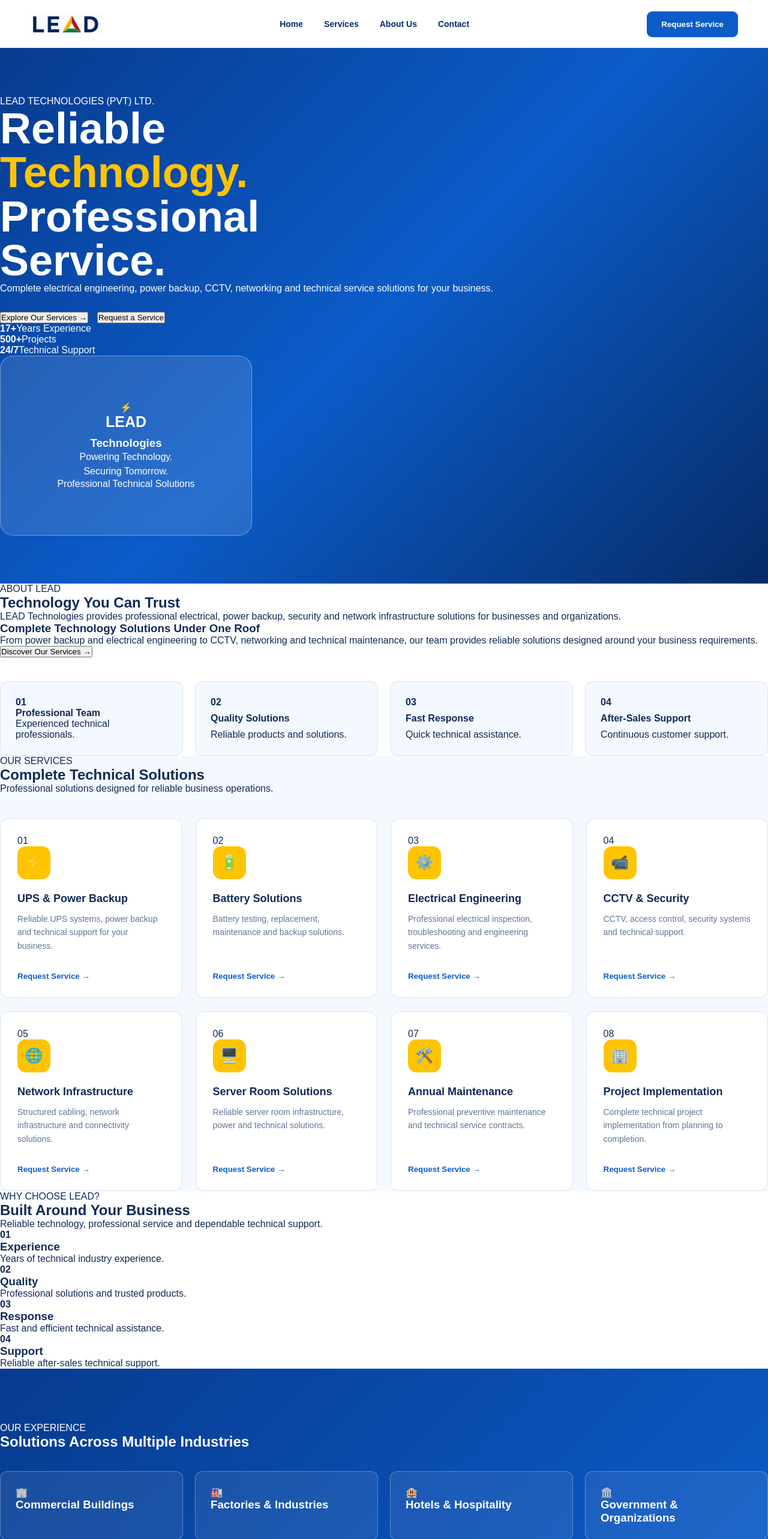
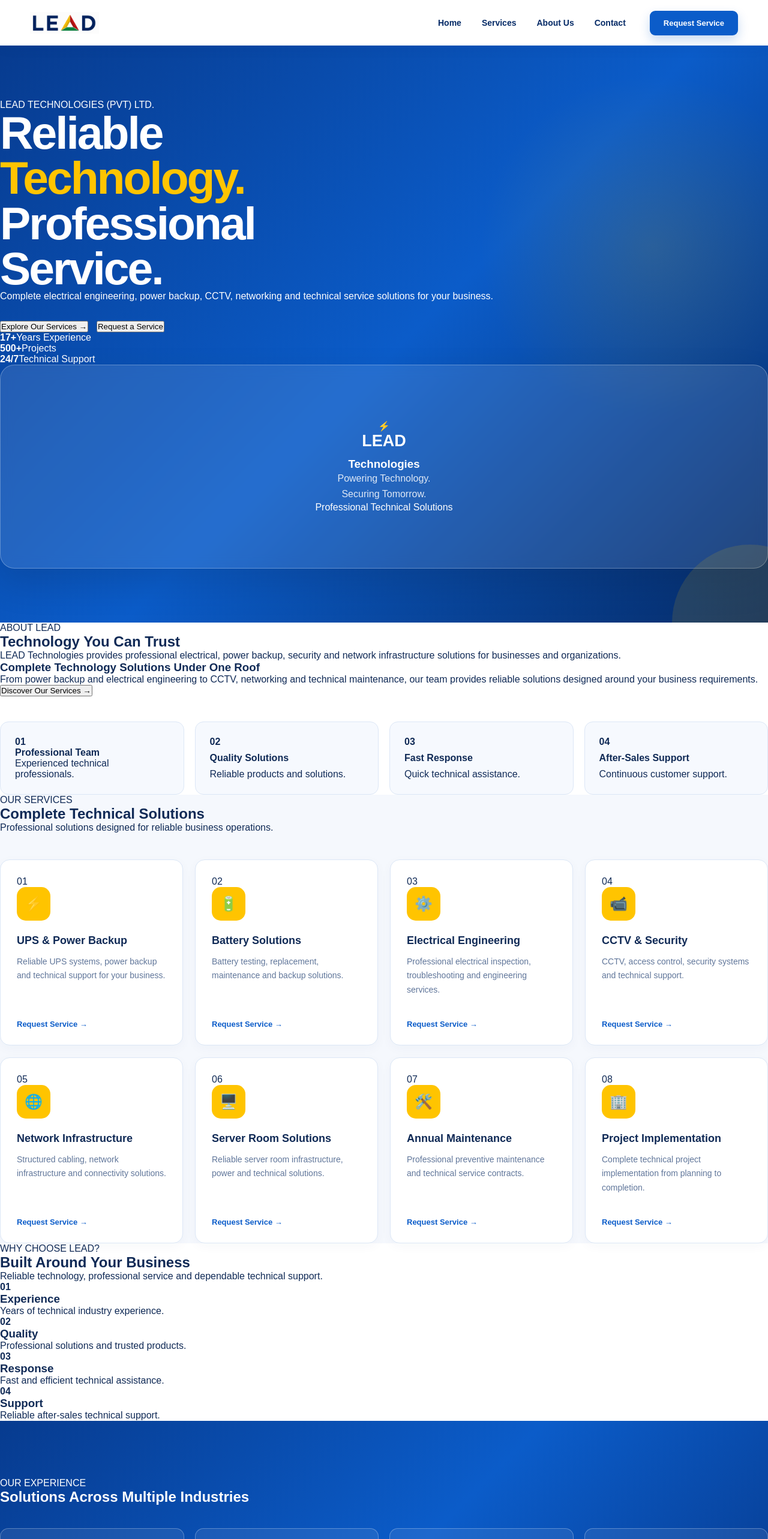
Before and after one commit to nalinharshanath/lead-service, a React (Vite) app: page / in a window 1280 px wide. Shown: the top 2566 px of the page at 60% size. Built offline with nearby package versions, Linux system fonts and the light colour scheme.

Commit message:
Improve LEAD Technologies website design

```diff
--- a/src/App.css
+++ b/src/App.css
@@ -10,90 +10,148 @@
 
 body {
   margin: 0;
-  font-family: Arial, sans-serif;
-  background: #ffffff;
+  font-family: Arial, Helvetica, sans-serif;
+  background: #fff;
   color: #102a56;
 }
 
-#root {
-  width: 100%;
-  min-height: 100vh;
+button,
+a {
+  font-family: inherit;
 }
 
+button {
+  cursor: pointer;
+}
+
+#root,
 .app {
   width: 100%;
   min-height: 100vh;
 }
 
-/* NAVBAR */
+/* =========================
+   NAVBAR
+========================= */
 
 .navbar {
+  position: sticky;
+  top: 0;
+  z-index: 1000;
   width: 100%;
-  height: 80px;
-  background: white;
-  border-bottom: 1px solid #e5e5e5;
+  height: 76px;
+  background: rgba(255, 255, 255, 0.97);
+  border-bottom: 1px solid #e5edf7;
+  box-shadow: 0 4px 20px rgba(6, 43, 103, 0.06);
 }
 
 .nav-inner {
   width: 1180px;
-  max-width: calc(100% - 40px);
-  height: 80px;
-  margin: 0 auto;
+  max-width: calc(100% - 48px);
+  height: 76px;
+  margin: auto;
 
   display: flex;
   align-items: center;
   justify-content: space-between;
+  gap: 40px;
+}
+
+.logo {
+  display: flex;
+  align-items: center;
 }
 
 .logo img {
-  width: 120px;
+  width: 115px;
+  height: auto;
   display: block;
 }
 
 .navbar nav {
   display: flex;
-  gap: 35px;
+  align-items: center;
+  gap: 34px;
+  margin-left: auto;
 }
 
 .navbar nav a {
   color: #062b67;
   text-decoration: none;
   font-size: 14px;
-  font-weight: 600;
+  font-weight: 700;
+  transition: color 0.2s ease;
+}
+
+.navbar nav a:hover {
+  color: #0b5cc9;
 }
 
 .nav-button {
   border: none;
   background: #0b5cc9;
-  color: white;
-  padding: 14px 24px;
+  color: #fff;
+  padding: 13px 23px;
   border-radius: 9px;
+  font-size: 13px;
   font-weight: 700;
+  box-shadow: 0 8px 18px rgba(11, 92, 201, 0.22);
+  transition: all 0.25s ease;
 }
 
-/* HERO */
+.nav-button:hover {
+  background: #084fae;
+  transform: translateY(-2px);
+}
+
+/* =========================
+   HERO
+========================= */
 
 .hero {
-  width: 100%;
-  min-height: 600px;
-  background: linear-gradient(135deg, #073b8f, #0b5cc9, #062b67);
+  position: relative;
+  overflow: hidden;
+  min-height: 650px;
+  padding: 90px 0;
+
+  background:
+    radial-gradient(
+      circle at 85% 35%,
+      rgba(255, 196, 0, 0.13),
+      transparent 23%
+    ),
+    linear-gradient(135deg, #073b8f 0%, #0b5cc9 52%, #062b67 100%);
+
   color: white;
-  padding: 80px 0;
+}
+
+.hero::after {
+  content: "";
+  position: absolute;
+  width: 260px;
+  height: 260px;
+  right: -100px;
+  bottom: -130px;
+  border-radius: 50%;
+  background: rgba(255, 196, 0, 0.12);
 }
 
 .hero-content {
+  position: relative;
+  z-index: 2;
+
   width: 1180px;
-  max-width: calc(100% - 40px);
-  margin: 0 auto;
+  max-width: calc(100% - 48px);
+  margin: auto;
 
   display: grid;
-  grid-template-columns: 1fr 420px;
-  gap: 70px;
+  grid-template-columns: minmax(0, 1fr) 420px;
+  gap: 80px;
   align-items: center;
 }
 
 .hero-left {
-  width: 100%;
+  max-width: 720px;
 }
 
 .eyebrow {
@@ -101,12 +159,13 @@
   font-size: 13px;
   font-weight: 800;
   letter-spacing: 2px;
-  margin-bottom: 20px;
+  margin-bottom: 22px;
 }
 
 .hero h1 {
-  font-size: 72px;
-  line-height: 1.02;
+  font-size: clamp(56px, 6vw, 82px);
+  line-height: 0.98;
+  letter-spacing: -3px;
   font-weight: 800;
   margin: 0;
 }
@@ -116,47 +175,64 @@
 }
 
 .hero-description {
-  margin-top: 25px;
-  max-width: 650px;
+  max-width: 670px;
+  margin-top: 28px;
+  color: rgba(255, 255, 255, 0.88);
   font-size: 17px;
   line-height: 1.7;
 }
 
 .hero-buttons {
   display: flex;
-  gap: 15px;
-  margin-top: 30px;
+  gap: 14px;
+  margin-top: 32px;
 }
 
 .primary-button,
 .secondary-button {
-  padding: 15px 24px;
+  min-height: 48px;
+  padding: 13px 23px;
   border-radius: 9px;
   font-size: 14px;
   font-weight: 700;
-  cursor: pointer;
+  transition: all 0.25s ease;
 }
 
 .primary-button {
   border: none;
   background: #ffc400;
   color: #062b67;
+  box-shadow: 0 8px 20px rgba(0, 0, 0, 0.12);
+}
+
+.primary-button:hover {
+  background: #ffd43b;
+  transform: translateY(-2px);
 }
 
 .secondary-button {
-  border: 1px solid white;
+  border: 1px solid rgba(255, 255, 255, 0.7);
   background: transparent;
-  color: white;
+  color: #fff;
 }
 
+.secondary-button:hover {
+  background: rgba(255, 255, 255, 0.12);
+  transform: translateY(-2px);
+}
+
+/* Hero Card */
+
 .hero-card {
-  width: 420px;
-  min-height: 300px;
+  width: 100%;
+  min-height: 340px;
+  padding: 40px;
 
-  border: 1px solid rgba(255,255,255,.35);
-  border-radius: 22px;
+  border: 1px solid rgba(255, 255, 255, 0.28);
+  border-radius: 24px;
 
-  background: rgba(255,255,255,.12);
+  background: rgba(255, 255, 255, 0.11);
+  backdrop-filter: blur(10px);
 
   display: flex;
   flex-direction: column;
@@ -164,41 +240,49 @@
   align-items: center;
 
   text-align: center;
+
+  box-shadow: 0 25px 60px rgba(0, 0, 0, 0.12);
 }
 
 .hero-icon {
-  width: 70px;
-  height: 70px;
-  background: #ffc400;
-  border-radius: 18px;
+  width: 72px;
+  height: 72px;
 
   display: flex;
   align-items: center;
   justify-content: center;
 
+  background: #ffc400;
+  color: #062b67;
+  border-radius: 18px;
+
   font-size: 30px;
-  margin-bottom: 20px;
+  margin-bottom: 22px;
+  box-shadow: 0 12px 25px rgba(0, 0, 0, 0.12);
 }
 
 .hero-card h2 {
-  font-size: 25px;
-  margin-bottom: 10px;
+  font-size: 27px;
+  margin-bottom: 12px;
 }
 
 .hero-card p {
-  margin: 3px;
+  margin: 4px;
+  color: rgba(255, 255, 255, 0.85);
 }
 
-/* COMMON */
+/* =========================
+   COMMON SECTIONS
+========================= */
 
 .section {
-  padding: 90px 0;
+  padding: 100px 0;
 }
 
 .section-inner {
   width: 1180px;
-  max-width: calc(100% - 40px);
-  margin: 0 auto;
+  max-width: calc(100% - 48px);
+  margin: auto;
 }
 
 .section-label {
@@ -210,117 +294,172 @@
 }
 
 .section h2 {
-  font-size: 42px;
-  margin-bottom: 15px;
+  color: #102a56;
+  font-size: clamp(32px, 4vw, 46px);
+  line-height: 1.1;
+  letter-spacing: -1px;
+  margin-bottom: 18px;
 }
 
 .about {
-  background: white;
+  background: #fff;
 }
 
 .about-text,
 .section-description {
-  max-width: 800px;
+  max-width: 820px;
   color: #60769a;
-  line-height: 1.7;
+  font-size: 16px;
+  line-height: 1.75;
 }
 
-/* ABOUT POINTS */
+/* =========================
+   ABOUT POINTS
+========================= */
 
 .about-points {
   display: grid;
   grid-template-columns: repeat(4, 1fr);
-  gap: 20px;
-  margin-top: 40px;
+  gap: 18px;
+  margin-top: 42px;
 }
 
 .about-points > div {
-  padding: 25px;
-  min-height: 110px;
+  min-height: 120px;
+  padding: 24px;
 
-  background: #f4f8ff;
-  border: 1px solid #d8e4f5;
-  border-radius: 12px;
+  background: #f6f9fe;
+  border: 1px solid #dce7f6;
+  border-radius: 14px;
 
   display: flex;
   flex-direction: column;
   justify-content: space-between;
+
+  transition: all 0.25s ease;
+}
+
+.about-points > div:hover {
+  transform: translateY(-4px);
+  box-shadow: 0 12px 30px rgba(8, 52, 110, 0.08);
 }
 
 .about-points strong {
   color: #0b5cc9;
+  font-size: 13px;
 }
 
-/* SERVICES */
+.about-points span {
+  color: #102a56;
+  font-size: 15px;
+  font-weight: 700;
+}
+
+/* =========================
+   SERVICES
+========================= */
 
 .services {
-  background: #f4f8ff;
+  background: #f5f8fd;
 }
 
 .services-grid {
-  margin-top: 40px;
+  margin-top: 44px;
 
   display: grid;
   grid-template-columns: repeat(4, 1fr);
-  gap: 22px;
+  gap: 20px;
 }
 
 .service-card {
-  min-height: 300px;
-  padding: 28px;
+  min-height: 310px;
+  padding: 27px;
 
-  background: white;
-  border: 1px solid #d8e4f5;
-  border-radius: 15px;
+  background: #fff;
+  border: 1px solid #dce7f6;
+  border-radius: 16px;
 
   display: flex;
   flex-direction: column;
+
+  box-shadow: 0 5px 18px rgba(8, 52, 110, 0.035);
+
+  transition:
+    transform 0.25s ease,
+    box-shadow 0.25s ease,
+    border-color 0.25s ease;
+}
+
+.service-card:hover {
+  transform: translateY(-7px);
+  border-color: #b9d0ee;
+  box-shadow: 0 18px 38px rgba(8, 52, 110, 0.11);
 }
 
 .service-icon {
-  width: 55px;
-  height: 55px;
+  width: 56px;
+  height: 56px;
 
   display: flex;
   align-items: center;
   justify-content: center;
 
   background: #ffc400;
-  border-radius: 14px;
+  color: #062b67;
+  border-radius: 15px;
 
   font-size: 24px;
   margin-bottom: 22px;
 }
 
 .service-card h3 {
+  color: #102a56;
   font-size: 18px;
+  line-height: 1.3;
   margin-bottom: 12px;
 }
 
 .service-card p {
   color: #60769a;
   font-size: 14px;
-  line-height: 1.6;
+  line-height: 1.65;
 }
 
 .service-card button {
   margin-top: auto;
+  padding-top: 22px;
 
   border: none;
   background: none;
 
   color: #0b5cc9;
-  font-weight: 700;
+  font-size: 13px;
+  font-weight: 800;
   text-align: left;
-  cursor: pointer;
+
+  transition: color 0.2s ease;
 }
 
-/* INDUSTRIES */
+.service-card button:hover {
+  color: #062b67;
+}
+
+/* =========================
+   INDUSTRIES
+========================= */
 
 .industries {
-  padding: 90px 0;
-  background: linear-gradient(135deg, #073b8f, #0b5cc9);
-  color: white;
+  padding: 95px 0;
+
+  background:
+    linear-gradient(
+      135deg,
+      #073b8f 0%,
+      #0b5cc9 55%,
+      #073b8f 100%
+    );
+
+  color: #fff;
 }
 
 .light-label {
@@ -328,69 +467,110 @@
 }
 
 .industries h2 {
-  color: white;
+  color: #fff;
 }
 
 .industry-grid {
   display: grid;
   grid-template-columns: repeat(4, 1fr);
-  gap: 20px;
-  margin-top: 35px;
+  gap: 18px;
+  margin-top: 38px;
 }
 
 .industry-grid div {
+  min-height: 100px;
   padding: 25px;
 
-  border: 1px solid rgba(255,255,255,.3);
-  border-radius: 12px;
+  display: flex;
+  align-items: center;
 
-  background: rgba(255,255,255,.08);
+  border: 1px solid rgba(255, 255, 255, 0.28);
+  border-radius: 14px;
+
+  background: rgba(255, 255, 255, 0.08);
+
+  font-size: 15px;
+  font-weight: 700;
+
+  transition: all 0.25s ease;
 }
 
-/* CONTACT */
+.industry-grid div:hover {
+  background: rgba(255, 255, 255, 0.14);
+  transform: translateY(-4px);
+}
+
+/* =========================
+   CONTACT
+========================= */
 
 .contact {
-  background: white;
+  background: #fff;
 }
 
 .contact-inner {
   width: 1180px;
-  max-width: calc(100% - 40px);
-  margin: 0 auto;
+  max-width: calc(100% - 48px);
+  margin: auto;
 
   display: grid;
-  grid-template-columns: 1fr 400px;
-  gap: 70px;
+  grid-template-columns: minmax(0, 1fr) 400px;
+  gap: 80px;
   align-items: center;
 }
 
+.contact-inner > div:first-child p:last-child {
+  max-width: 650px;
+  color: #60769a;
+  line-height: 1.7;
+}
+
 .contact-card {
-  padding: 30px;
+  padding: 32px;
 
-  background: #f4f8ff;
-  border: 1px solid #d8e4f5;
-  border-radius: 15px;
+  background: #f5f8fd;
+  border: 1px solid #dce7f6;
+  border-radius: 17px;
 
   display: flex;
   flex-direction: column;
   gap: 15px;
+
+  box-shadow: 0 15px 40px rgba(8, 52, 110, 0.08);
+}
+
+.contact-card h3 {
+  color: #102a56;
+  font-size: 20px;
+  margin-bottom: 5px;
 }
 
 .contact-card a {
   color: #0b5cc9;
   text-decoration: none;
-  font-weight: 600;
+  font-size: 15px;
+  font-weight: 700;
 }
 
-/* FOOTER */
+.contact-card a:hover {
+  text-decoration: underline;
+}
+
+.contact-card .primary-button {
+  margin-top: 8px;
+}
+
+/* =========================
+   FOOTER
+========================= */
 
 footer {
   background: #061f4d;
-  color: white;
-
-  padding: 50px max(20px, calc((100% - 1180px) / 2));
+  color: #fff;
+  padding: 48px max(24px, calc((100% - 1180px) / 2));
 
   display: flex;
+  align-items: center;
   justify-content: space-between;
   gap: 30px;
 }
@@ -401,22 +581,35 @@
   gap: 8px;
 }
 
+footer strong {
+  font-size: 15px;
+  letter-spacing: 0.3px;
+}
+
 footer span,
 footer p {
-  color: rgba(255,255,255,.65);
+  color: rgba(255, 255, 255, 0.62);
   font-size: 13px;
+  line-height: 1.5;
 }
 
-/* MOBILE */
+footer p {
+  text-align: right;
+}
 
-@media (max-width: 900px) {
-  .hero-content,
-  .contact-inner {
+/* =========================
+   RESPONSIVE
+========================= */
+
+@media (max-width: 1000px) {
+  .hero-content {
     grid-template-columns: 1fr;
+    gap: 50px;
   }
 
   .hero-card {
-    width: 100%;
+    max-width: 500px;
+    margin: auto;
   }
 
   .services-grid {
@@ -427,19 +620,72 @@
   .industry-grid {
     grid-template-columns: repeat(2, 1fr);
   }
+
+  .contact-inner {
+    grid-template-columns: 1fr;
+    gap: 45px;
+  }
+
+  .contact-card {
+    max-width: 500px;
+  }
 }
 
-@media (max-width: 600px) {
+@media (max-width: 700px) {
+  .navbar,
+  .nav-inner {
+    height: 68px;
+  }
+
+  .nav-inner {
+    max-width: calc(100% - 30px);
+  }
+
+  .logo img {
+    width: 95px;
+  }
+
   .navbar nav {
     display: none;
   }
 
+  .nav-button {
+    padding: 11px 16px;
+    font-size: 12px;
+  }
+
   .hero {
-    padding: 60px 0;
+    min-height: auto;
+    padding: 70px 0;
+  }
+
+  .hero-content,
+  .section-inner,
+  .contact-inner {
+    max-width: calc(100% - 30px);
   }
 
   .hero h1 {
     font-size: 48px;
+    letter-spacing: -2px;
+  }
+
+  .hero-description {
+    font-size: 15px;
+  }
+
+  .hero-buttons {
+    flex-direction: column;
+  }
+
+  .primary-button,
+  .secondary-button {
+    width: 100%;
+  }
+
+  .section,
+  .industries {
+    padding: 70px 0;
   }
 
   .services-grid,
@@ -448,117 +694,21 @@
     grid-template-columns: 1fr;
   }
 
-  footer {
-    flex-direction: column;
-  }
-}/* EXTRA POLISH */
-
-.hero-content,
-.section-inner,
-.contact-inner {
-  position: relative;
-  z-index: 2;
-}
-
-/* Keep all images under control */
-img {
-  max-width: 100%;
-  height: auto;
-}
-
-/* Footer logo */
-footer img {
-  width: 170px;
-  max-width: 170px;
-  height: auto;
-  display: block;
-  object-fit: contain;
-  margin-bottom: 15px;
-}
-
-/* Better button appearance */
-button {
-  font-family: inherit;
-  transition: all 0.25s ease;
-}
-
-button:hover {
-  transform: translateY(-2px);
-}
-
-.primary-button:hover {
-  box-shadow: 0 8px 20px rgba(0, 0, 0, 0.15);
-}
-
-.secondary-button:hover {
-  background: rgba(255, 255, 255, 0.12);
-}
-
-/* Service cards */
-.service-card {
-  transition: transform 0.25s ease, box-shadow 0.25s ease;
-}
-
-.service-card:hover {
-  transform: translateY(-6px);
-  box-shadow: 0 15px 35px rgba(8, 52, 110, 0.12);
-}
-
-/* Industry cards */
-.industry-grid div {
-  transition: transform 0.25s ease, background 0.25s ease;
-}
-
-.industry-grid div:hover {
-  transform: translateY(-4px);
-  background: rgba(255, 255, 255, 0.14);
-}
-
-/* Contact card */
-.contact-card {
-  box-shadow: 0 12px 35px rgba(8, 52, 110, 0.08);
-}
-
-/* Better mobile spacing */
-@media (max-width: 900px) {
-  .hero-content {
-    gap: 40px;
+  .service-card {
+    min-height: 280px;
   }
 
-  .hero h1 {
-    font-size: 58px;
+  .industry-grid div {
+    min-height: 80px;
   }
 
-  .hero-card {
-    max-width: 420px;
-    margin: 0 auto;
+  footer {
+    padding: 40px 20px;
+    flex-direction: column;
+    align-items: flex-start;
+  }
+
+  footer p {
+    text-align: left;
   }
 }
-
-@media (max-width: 600px) {
-  .nav-inner {
-    max-width: calc(100% - 30px);
-  }
-
-  .hero h1 {
-    font-size: 44px;
-  }
-
-  .hero-description {
-    font-size: 15px;
-  }
-
-  .hero-buttons {
-    flex-direction: column;
-    align-items: stretch;
-  }
-
-  .primary-button,
-  .secondary-button {
-    width: 100%;
-  }
-
-  footer img {
-    width: 140px;
-  }
-}
```
